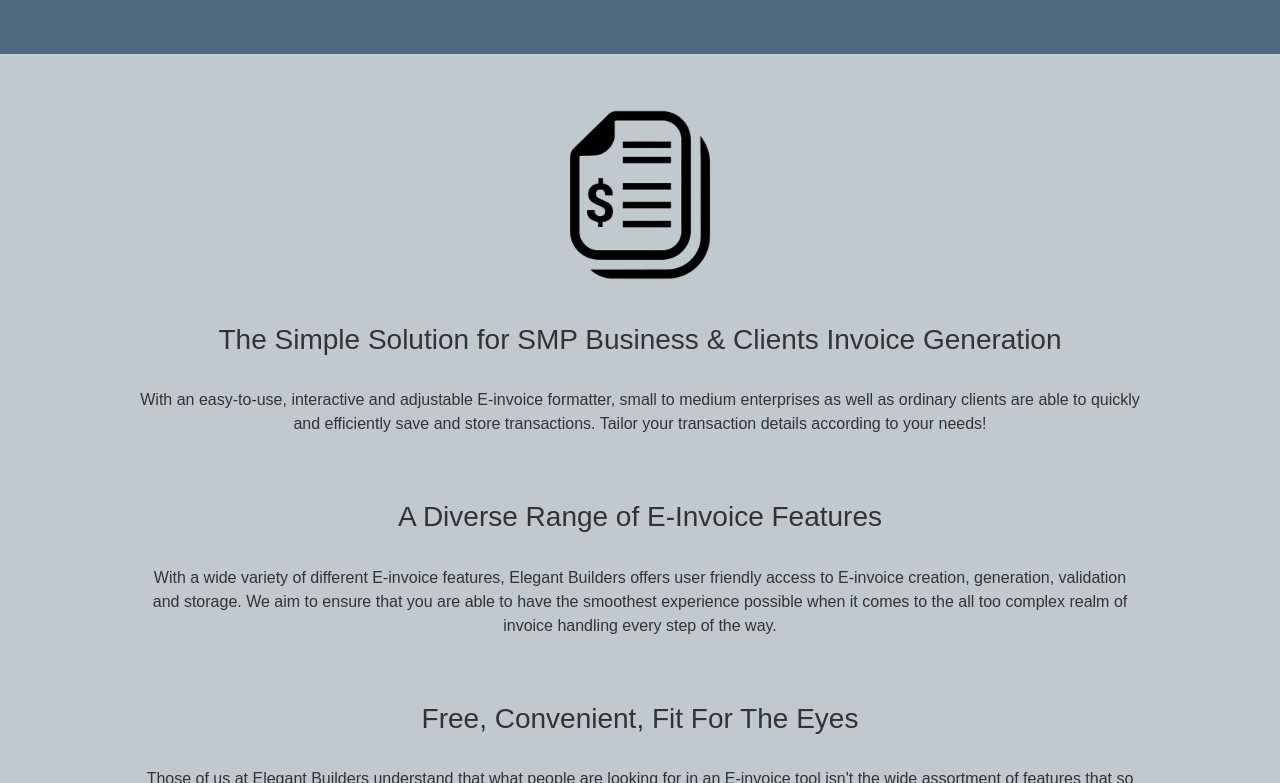
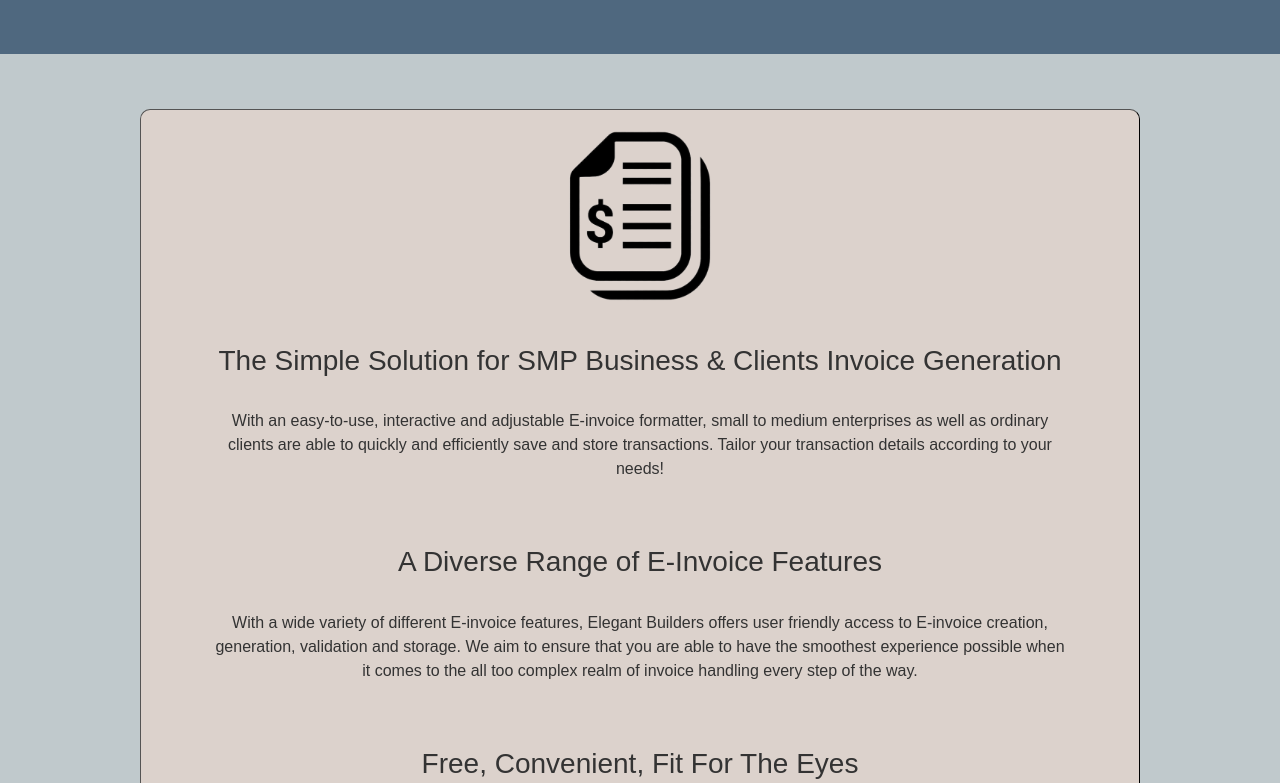
Before and after one commit to MysticalFire1315/SENG2021-frontend, a React (Vite) app: page / in a window 1280 px wide. Shown: the part 677-1460 px from the top of the page. Built offline with nearby package versions, Linux system fonts and the light colour scheme.

Commit message:
added box around main component

```diff
--- a/src/components/MainComponent/MainComponent.css
+++ b/src/components/MainComponent/MainComponent.css
@@ -3,5 +3,9 @@
     max-width: 1000px;
     margin: auto;
     margin-top: 50px;
+    padding: 20px 70px 50px 70px;
     margin-bottom: 100px;
+    border: 1px outset black;
+    border-radius: 10px;
+    background-color: #DCD2CC;
 }
```
